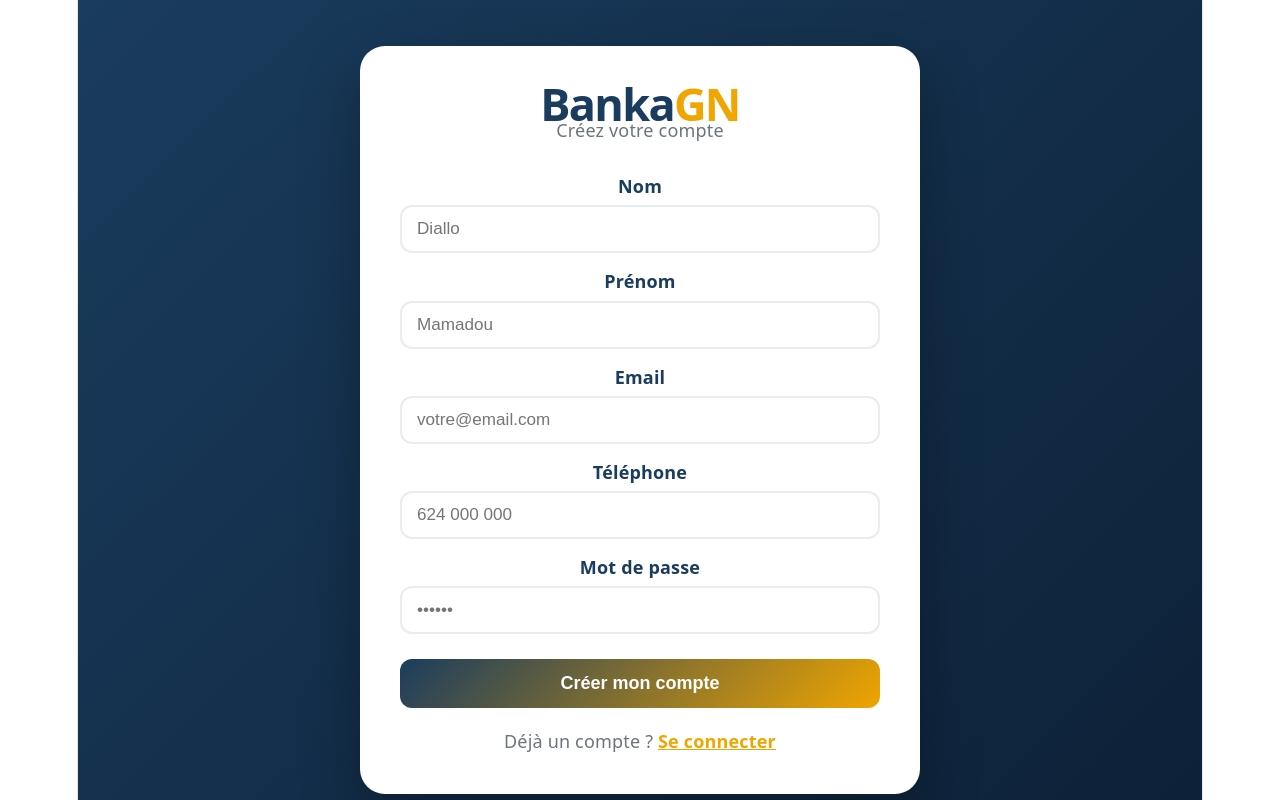
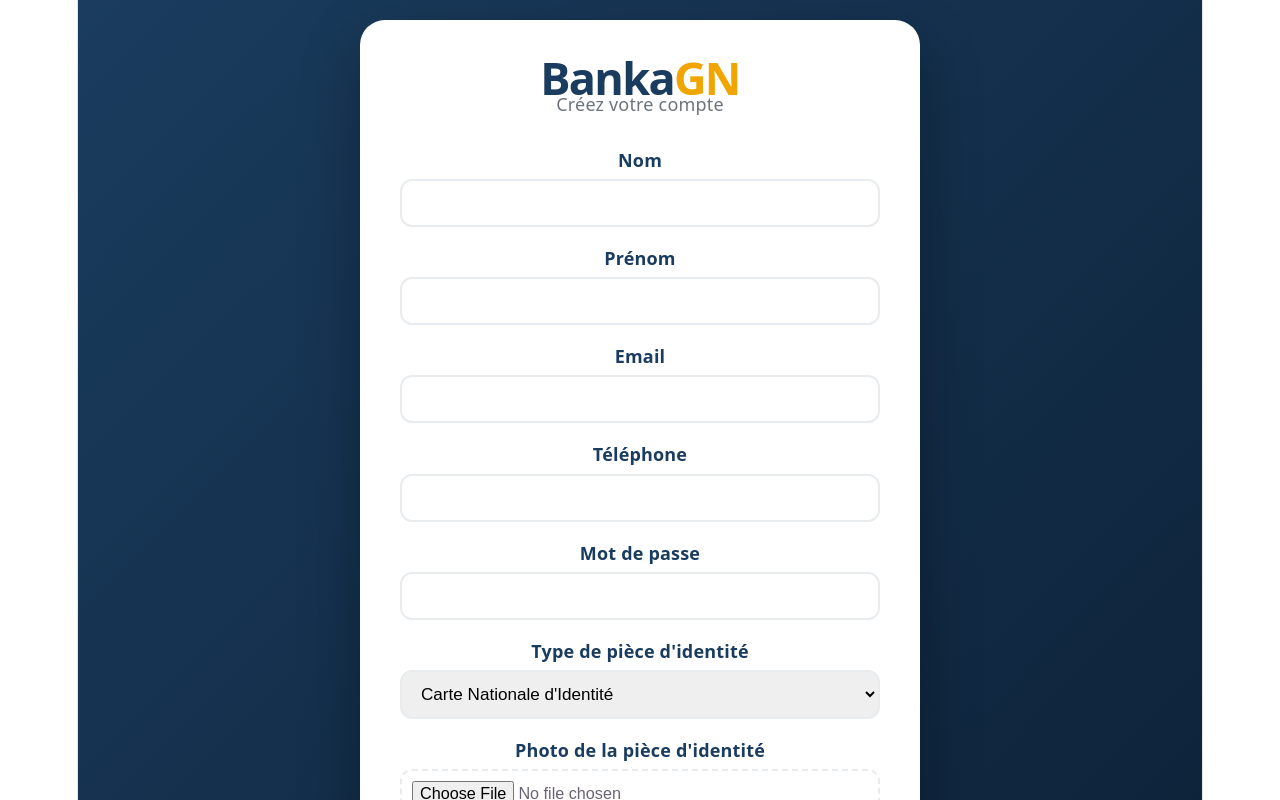
Before and after one commit to Fatoumata-bDiallo/bankagn-react, a React (Vite) app: page /register in a window 1280 px wide. Shown: the top 800 px of the page. Built offline with nearby package versions, Linux system fonts and the light colour scheme; no server answers.

Commit message:
Ajout champs KYC (type piece + upload photo) dans Register.jsx

```diff
--- a/src/pages/Register.jsx
+++ b/src/pages/Register.jsx
@@ -7,8 +7,9 @@ const API = import.meta.env.VITE_API_URL || 'https://bankagn-production.up.railw
 export default function Register() {
   const [form, setForm] = useState({
     nom: '', prenom: '', email: '',
-    telephone: '', motDePasse: ''
+    telephone: '', motDePasse: '', typePiece: 'CNI'
   })
+  const [fichier, setFichier] = useState(null)
   const [erreur, setErreur] = useState('')
   const [succes, setSucces] = useState('')
   const [loading, setLoading] = useState(false)
@@ -18,12 +19,27 @@ export default function Register() {
     setForm({ ...form, [e.target.name]: e.target.value })
   }
 
+  const handleFile = (e) => {
+    setFichier(e.target.files[0])
+  }
+
   const handleSubmit = async (e) => {
     e.preventDefault()
     setLoading(true)
     setErreur('')
     try {
-      const res = await axios.post(`${API}/api/auth/register`, form)
+      const data = new FormData()
+      data.append('nom', form.nom)
+      data.append('prenom', form.prenom)
+      data.append('email', form.email)
+      data.append('telephone', form.telephone)
+      data.append('motDePasse', form.motDePasse)
+      data.append('typePiece', form.typePiece)
+      if (fichier) data.append('pieceIdentite', fichier)
+
+      const res = await axios.post(`${API}/api/auth/register`, data, {
+        headers: { 'Content-Type': 'multipart/form-data' }
+      })
       if (res.data.success) {
         setSucces('Inscription réussie ! Vérifiez votre email.')
         setTimeout(() => navigate('/login'), 3000)
@@ -63,46 +79,76 @@ export default function Register() {
           <div style={{
             background: '#fee2e2', border: '1px solid #dc2626',
             borderRadius: '10px', padding: '12px',
-            marginBottom: '20px', color: '#dc2626'
+            marginBottom: '20px', color: '#dc2626', fontSize: '0.9rem'
           }}>{erreur}</div>
         )}
-
         {succes && (
           <div style={{
             background: '#dcfce7', border: '1px solid #16a34a',
             borderRadius: '10px', padding: '12px',
-            marginBottom: '20px', color: '#16a34a'
+            marginBottom: '20px', color: '#16a34a', fontSize: '0.9rem'
           }}>{succes}</div>
         )}
 
         <form onSubmit={handleSubmit}>
           {[
-            { name: 'nom', label: 'Nom', type: 'text', placeholder: 'Diallo' },
-            { name: 'prenom', label: 'Prénom', type: 'text', placeholder: 'Mamadou' },
-            { name: 'email', label: 'Email', type: 'email', placeholder: 'votre@email.com' },
-            { name: 'telephone', label: 'Téléphone', type: 'text', placeholder: '624 000 000' },
-            { name: 'motDePasse', label: 'Mot de passe', type: 'password', placeholder: '••••••' },
+            { name: 'nom', label: 'Nom', type: 'text' },
+            { name: 'prenom', label: 'Prénom', type: 'text' },
+            { name: 'email', label: 'Email', type: 'email' },
+            { name: 'telephone', label: 'Téléphone', type: 'text' },
+            { name: 'motDePasse', label: 'Mot de passe', type: 'password' },
           ].map(field => (
-            <div key={field.name} style={{ marginBottom: '15px' }}>
-              <label style={{
-                display: 'block', fontWeight: 600,
-                color: '#1a3c5e', marginBottom: '6px'
-              }}>{field.label}</label>
+            <div key={field.name} style={{ marginBottom: '18px' }}>
+              <label style={{ display: 'block', fontWeight: 600, color: '#1a3c5e', marginBottom: '6px' }}>
+                {field.label}
+              </label>
               <input
                 type={field.type}
                 name={field.name}
                 value={form[field.name]}
                 onChange={handleChange}
-                placeholder={field.placeholder}
                 required
                 style={{
-                  width: '100%', padding: '12px 15px',
-                  border: '2px solid #e9ecef', borderRadius: '12px',
-                  fontSize: '0.95rem', boxSizing: 'border-box', outline: 'none'
+                  width: '100%', padding: '12px 15px', border: '2px solid #e9ecef',
+                  borderRadius: '12px', fontSize: '0.95rem', boxSizing: 'border-box', outline: 'none'
                 }}
               />
             </div>
           ))}
+
+          <div style={{ marginBottom: '18px' }}>
+            <label style={{ display: 'block', fontWeight: 600, color: '#1a3c5e', marginBottom: '6px' }}>
+              Type de pièce d'identité
+            </label>
+            <select
+              name="typePiece"
+              value={form.typePiece}
+              onChange={handleChange}
+              style={{
+                width: '100%', padding: '12px 15px', border: '2px solid #e9ecef',
+                borderRadius: '12px', fontSize: '0.95rem', boxSizing: 'border-box', outline: 'none'
+              }}
+            >
+              <option value="CNI">Carte Nationale d'Identité</option>
+              <option value="PASSEPORT">Passeport</option>
+              <option value="PERMIS">Permis de conduire</option>
+            </select>
+          </div>
+
+          <div style={{ marginBottom: '25px' }}>
+            <label style={{ display: 'block', fontWeight: 600, color: '#1a3c5e', marginBottom: '6px' }}>
+              Photo de la pièce d'identité
+            </label>
+            <input
+              type="file"
+              accept="image/*"
+              onChange={handleFile}
+              style={{
+                width: '100%', padding: '10px', border: '2px dashed #e9ecef',
+                borderRadius: '12px', fontSize: '0.9rem', boxSizing: 'border-box'
+              }}
+            />
+          </div>
 
           <button
             type="submit"
@@ -111,11 +157,10 @@ export default function Register() {
               width: '100%', padding: '14px',
               background: 'linear-gradient(135deg, #1a3c5e, #f0a500)',
               color: 'white', border: 'none', borderRadius: '12px',
-              fontSize: '1rem', fontWeight: 700, cursor: 'pointer',
-              marginTop: '10px'
+              fontSize: '1rem', fontWeight: 700, cursor: 'pointer'
             }}
           >
-            {loading ? 'Inscription...' : 'Créer mon compte'}
+            {loading ? 'Inscription...' : "S'inscrire"}
           </button>
         </form>
 
```
